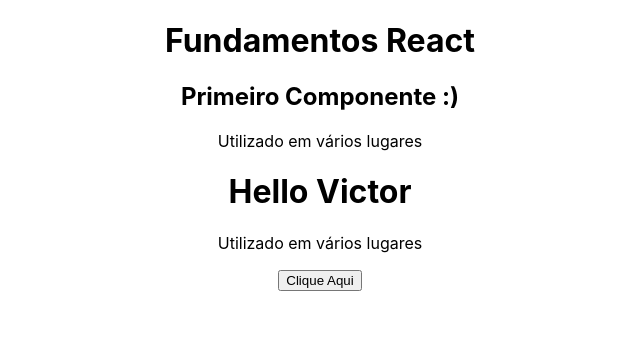
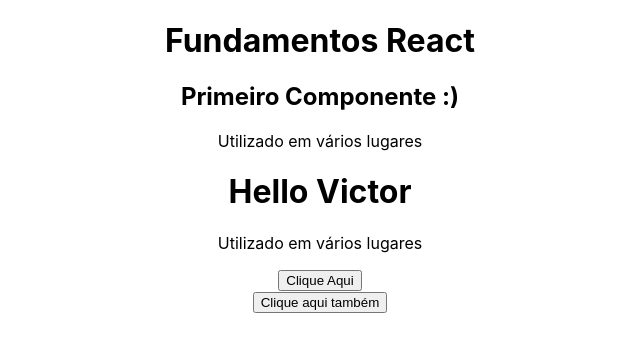
Before and after one commit to Victor-Palha/React-Estudos, a React (Create React App) app in the folder Estudos/hello/: page / in a window 1280 px wide. Shown: the top 352 px of the page, without its empty margins (320-960 px from the left). Built offline with nearby package versions, Linux system fonts and the light colour scheme.

Commit message:
eventos inline

```diff
--- a/Estudos/hello/src/components/Events.js
+++ b/Estudos/hello/src/components/Events.js
@@ -8,6 +8,9 @@
         <div>
             <button onClick={handleMyEvent}>Clique Aqui</button>
         </div>
+        <div>
+            <button onClick={()=>alert("Arrow Function")}>Clique aqui também</button>
+        </div>
     </div>
 )
 }
```
